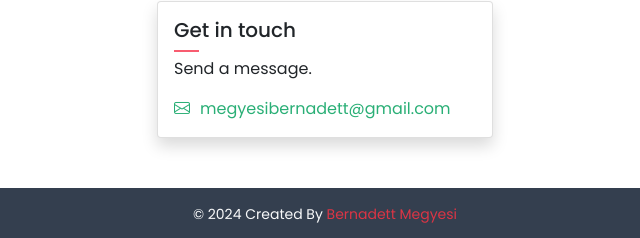
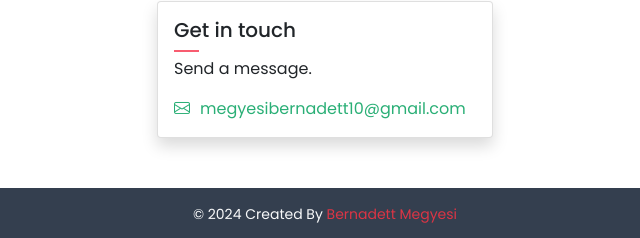
Before and after one commit to mbebe95/portfolio, a plain HTML site: page index.html in a window 1280 px wide. Shown: the part 2612-2850 px from the top of the page, 315-955 px from the left. Drawn offline with nearby package versions, Linux system fonts and the light colour scheme.

Commit message:
email correction

```diff
--- a/index.html
+++ b/index.html
@@ -24,10 +24,6 @@
             <div class="static-txt">I'm a</div>
             <ul class="dynamic-txts">
                 <li><span>Frontend Developer</span></li>
-                <!--<li><span>Frontend Developer</span></li>
-                <li><span>Frontend Developer</span></li>
-                <li><span>Frontend Developer</span></li> -->
-
             </ul>
         </div>
         <div class="continue-button">
@@ -35,21 +31,6 @@
         </div>
     </section>
     <section id="about-me" class="about-me">
-        <!--
-        <ul class="nav">
-            <li class="nav-item">
-                <a class="nav-link active" aria-current="page" href="#about-me">About</a>
-            </li>
-            <li class="nav-item">
-                <a class="nav-link" href="#resume">Resume</a>
-            </li>
-            <li class="nav-item">
-                <a class="nav-link" href="#contact">Contact</a>
-            </li>
-        </ul>
-        <ul>
-            <li><a href="#"><i class="bi bi-github"></i></a></li>
-        </ul> -->
         <nav class="navbar navbar-expand-lg navbar-light ">
             <div class="container-fluid">
               <a class="navbar-brand" href="#"><i class="bi bi-emoji-smile"></i></a>
@@ -191,8 +172,7 @@
               <h5 class="card-title animate__animated animate__bounce animate__infinite	infinite">Get in touch</h5>
               <span class="line"></span>
               <p class="card-text">Send a message.</p>
-              <a href="#" class="card-link"><i class="bi bi-envelope"></i>megyesibernadett@gmail.com</a>
-              <!--<a href="#" class="card-link"><i class="bi bi-geo-alt"></i>Teréz krt, 1066, Budapest</a>-->
+              <a href="#" class="card-link"><i class="bi bi-envelope"></i>megyesibernadett10@gmail.com</a>
             </div>
           </div>
     </section>
```
Also changed, not shown: assets/main.js (+0 -28 lines).
